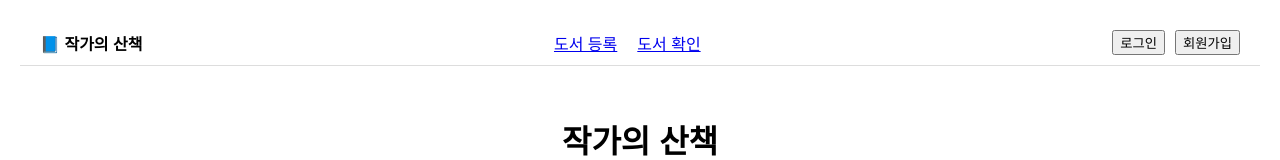
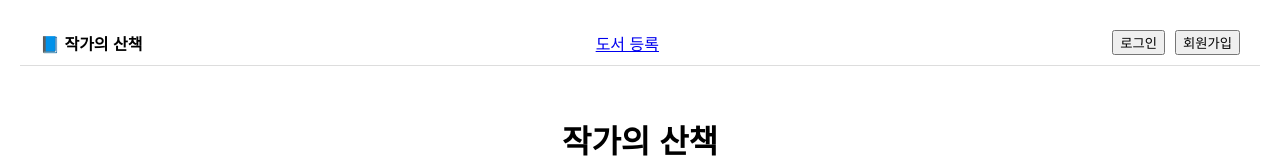
Before and after one commit to ok-jam/kt-aivle-mini5, a React (Create React App) app in the folder frontend/: page / in a window 1280 px wide. Shown: the top 160 px of the page. Built offline with nearby package versions, Linux system fonts and the light colour scheme.

Commit message:
도서확인삭제

```diff
--- a/frontend/src/pages/BookWrite.js
+++ b/frontend/src/pages/BookWrite.js
@@ -12,11 +12,12 @@ export default function BookWrite() {
 
   const handleImageGenerate = async () => {
   try {
-      const response = await axios.post('/api/cover/generate', { title, content });
+    const response = await axios.post('/ai/create', { title, content });
     alert('표지 이미지 생성 요청 완료!');
-      // TODO: response.data.url 등으로 이미지 적용 가능
+    // TODO: AI에서 생성된 결과를 서버에서 따로 반환해줄 경우 response.data 활용 가능
   } catch (error) {
     alert('표지 이미지 생성 실패!');
+    console.error(error);
   }
 };
 
@@ -58,7 +59,6 @@ export default function BookWrite() {
 
         <div>
           <Link to="/book/write" style={navLinkStyle}>도서 등록</Link>
-          <Link to="/books" style={navLinkStyle}>도서 확인</Link>
           <button style={navButtonStyle}>로그인</button>
           <button style={navButtonStyle}>회원가입</button>
         </div>
--- a/frontend/src/pages/Home.js
+++ b/frontend/src/pages/Home.js
@@ -1,5 +1,3 @@
-import HomeButton from '../components/HomeButton';
-
 export default function Home() {
   const books = [
     { title: 'Book Title', date: '2025-05-28', views: '3,125' },
@@ -21,7 +19,6 @@ export default function Home() {
         <div><strong>📘 작가의 산책</strong></div>
         <div>
           <a href="book/write" style={{ margin: '0 10px' }}>도서 등록</a>
-          <a href="books" style={{ margin: '0 10px' }}>도서 확인</a>
         </div>
         <div>
           <button>로그인</button>
```
Lines whose indentation alone changed are shown as unchanged.
